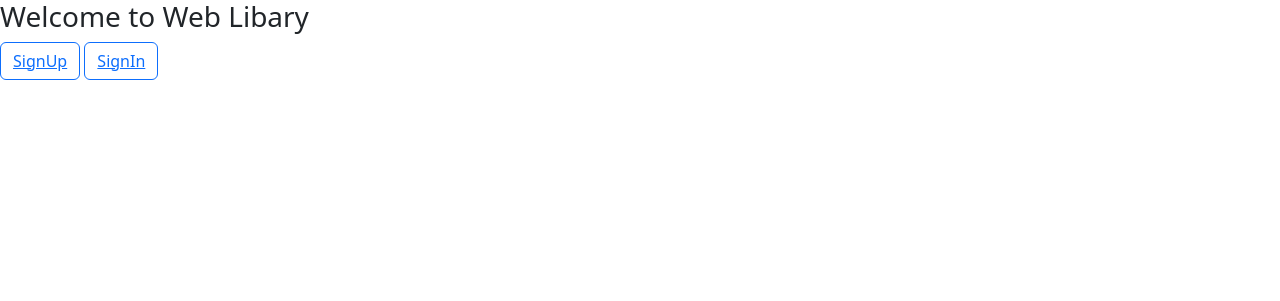
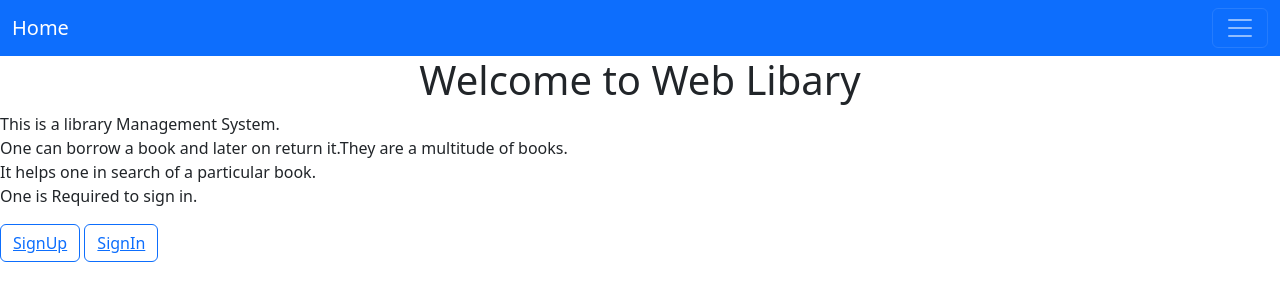
Before and after one commit to airandersons/Book-Library, a Django app: page / in a window 1280 px wide. Shown: the top 301 px of the page. Run offline with Django 4.2, Linux system fonts and the light colour scheme.

Commit message:
navbar work and change in index html

```diff
--- a/BOOK_MANAGEMENT/templates/authentication/index.html
+++ b/BOOK_MANAGEMENT/templates/authentication/index.html
@@ -10,8 +10,9 @@
 </head>
 <body>
 
+
     {% for message in messages %}
-<div class="alert alert-{{ message.tags}} alert-dismissble fade show" role="alert">
+<div class="alert alert-{{ message.tags}} alert-dismissble fade show" role="alert" class="container bg bg-white">
 <strong>Message:</strong>{{ message }}
 <button type="button" class="close" data-dismiss="alert" aria-label="Close">
 <span aria-hidden="true">&times;</span>
@@ -19,7 +20,32 @@
 </div>
 {% endfor %}
 
-    <h3>Welcome to Web Libary</h3>
+    <nav class="navbar navbar-dark bg-primary">
+        <div class="container-fluid">
+          <a class="navbar-brand" href="/">Home</a>
+          <button class="navbar-toggler" type="button" data-bs-toggle="collapse" data-bs-target="#navbarSupportedContent" aria-controls="navbarSupportedContent" aria-expanded="false" aria-label="Toggle navigation">
+            <span class="navbar-toggler-icon"></span>
+          </button>
+          <div class="collapse navbar-collapse" id="navbarSupportedContent">
+            <ul class="navbar-nav me-auto mb-2 mb-lg-0">
+              <li class="nav-item">
+                <a class="nav-link active" aria-current="page" href="/signin">SignIn</a>
+              </li>
+              <li class="nav-item">
+                <a class="nav-link" href="/signup">SignUp</a>
+              </li>
+          </div>
+        </div>
+      </nav>
+<h1 class="text-center">Welcome to Web Libary</h1>
+
+<p>
+    This is a library Management System.<br>
+    One can borrow a book and later on return it.They are a multitude of books.<br>
+    It helps one in search of a particular book.<br>
+    One is Required to sign in.
+
+</p>
 
 
 
```
Also changed, not shown: BOOK_MANAGEMENT/db.sqlite3, BOOK_MANAGEMENT/templates/authentication/image1.jpg (added), BOOK_MANAGEMENT/templates/authentication/image2.jpg (added), BOOK_MANAGEMENT/templates/authentication/image4.jpg (added).
